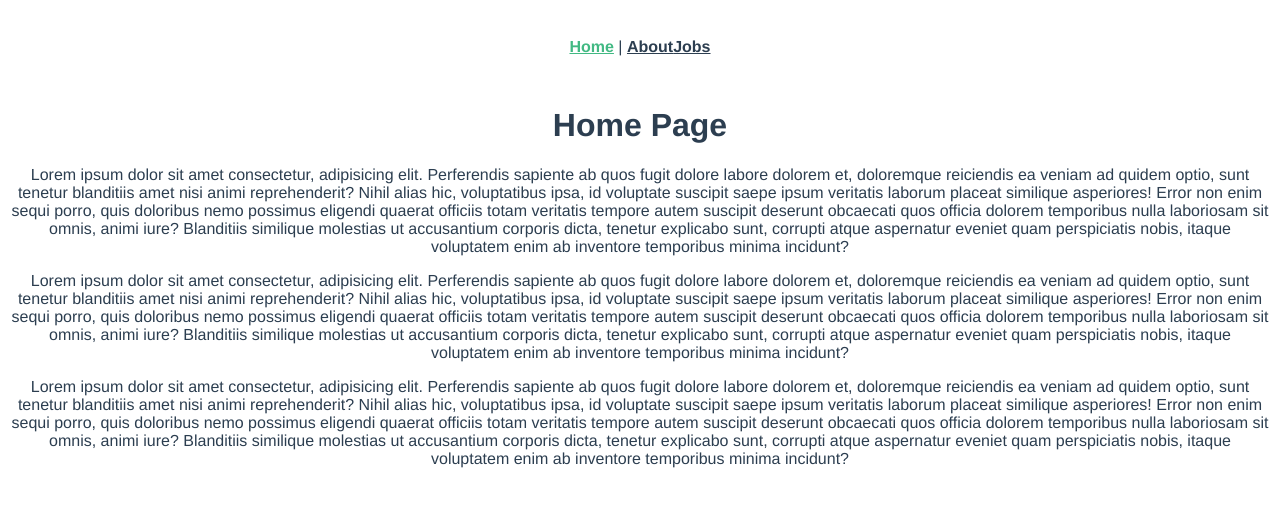
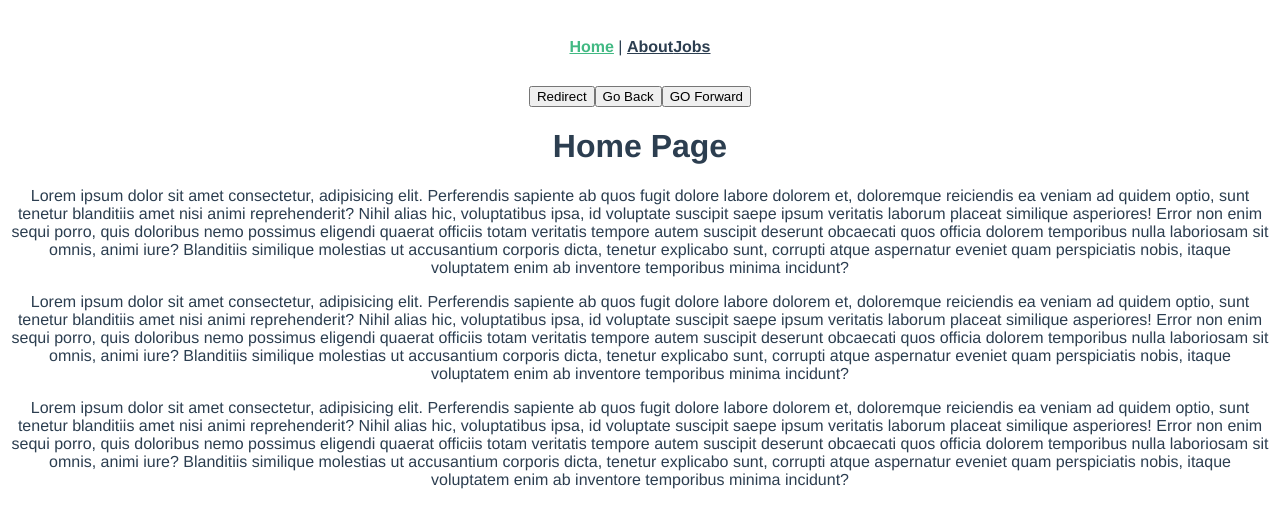
Before and after one commit to Arik096/vue_cli, a Vue app in the folder vue_router_demo/: page / in a window 1280 px wide. Shown: the top 528 px of the page. Built offline with nearby package versions, Linux system fonts and the light colour scheme.

Commit message:
vue router complete

```diff
--- a/vue_router_demo/src/App.vue
+++ b/vue_router_demo/src/App.vue
@@ -4,9 +4,27 @@
     <router-link :to=" { name:'About' } ">About</router-link>
     <router-link :to=" { name:'Jobs' } ">Jobs</router-link>
   </div>
-  <router-view/>
+  <button @click="redirect">Redirect</button>
+  <button @click="back">Go Back</button>
+  <button @click="forward"> GO Forward</button>
+
+  <router-view />
 </template>
-
+<script>
+export default {
+  methods: {
+    redirect(){
+      this.$router.push({name: "Home"})
+    },
+    back(){
+      this.$router.go(-1);
+    },
+    forward(){
+      this.$router.go(1);
+    }
+  }
+}
+</script>
 <style>
 #app {
   font-family: Avenir, Helvetica, Arial, sans-serif;
--- a/vue_router_demo/src/router/index.js
+++ b/vue_router_demo/src/router/index.js
@@ -3,6 +3,7 @@ import Home from '../views/Home.vue'
 import About from '../views/About.vue'
 import Jobs from '../views/jobs/Jobs.vue'
 import JobsDetails from '../views/jobs/JobsDetails.vue'
+import NotFound from "../views/NotFound.vue";
 
 const routes = [
   {
@@ -26,6 +27,18 @@ const routes = [
     component: JobsDetails,
     props: true,
   },
+  // redirect
+  {
+    path: "/all-jobs",
+    redirect: "/jobs",
+
+  },
+  // catch all 404 not found
+  {
+    path: '/:catchAll(.*)',
+    name: "Not Found",
+    component: NotFound,
+  }
 ];
 
 const router = createRouter({
--- /dev/null
+++ b/vue_router_demo/src/views/NotFound.vue
@@ -0,0 +1,13 @@
+<template>
+  <h1>404 Not Found</h1>
+</template>
+
+<script>
+export default {
+
+}
+</script>
+
+<style>
+
+</style>
--- a/vue_router_demo/src/views/jobs/JobsDetails.vue
+++ b/vue_router_demo/src/views/jobs/JobsDetails.vue
@@ -8,7 +8,7 @@ export default {
     props: ['id'],
     data(){
         return{
-            id: this.$route.params.id,
+            //id: this.$route.params.id,
         }
     }
 }
```
